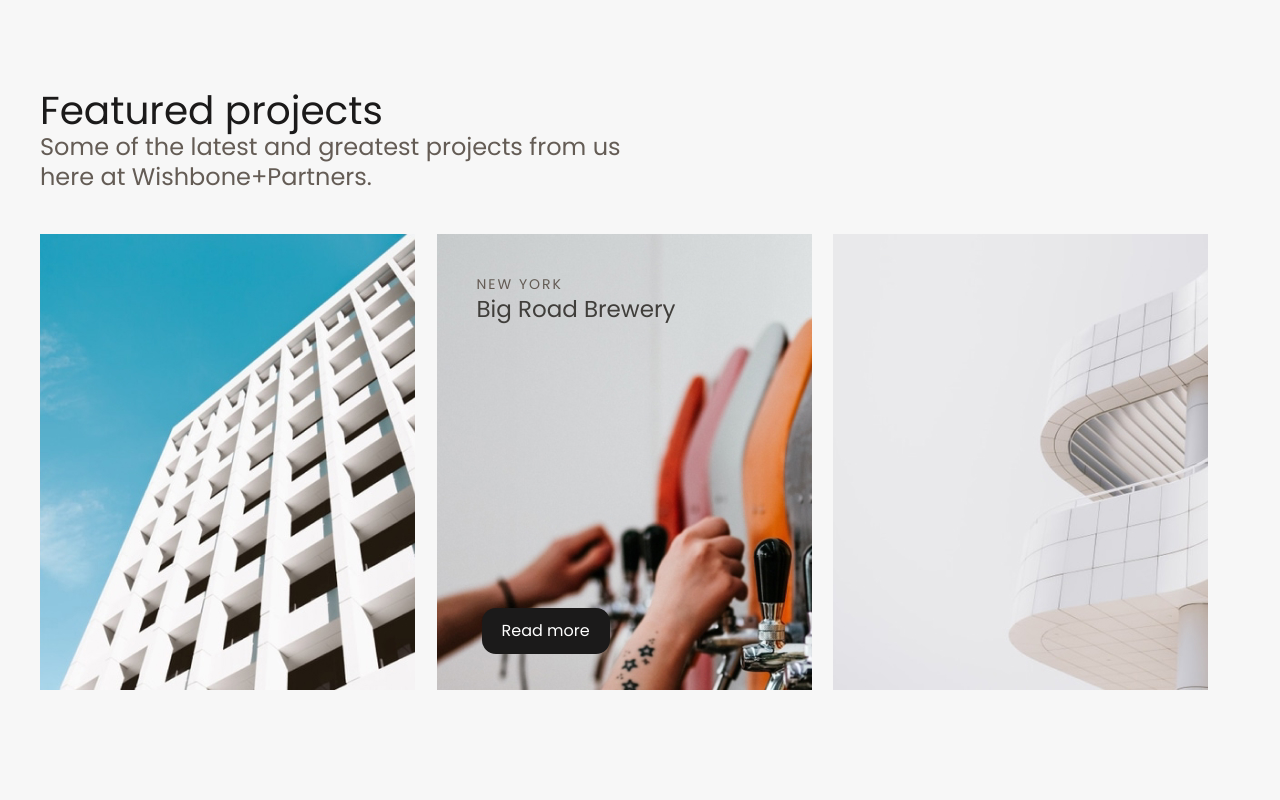
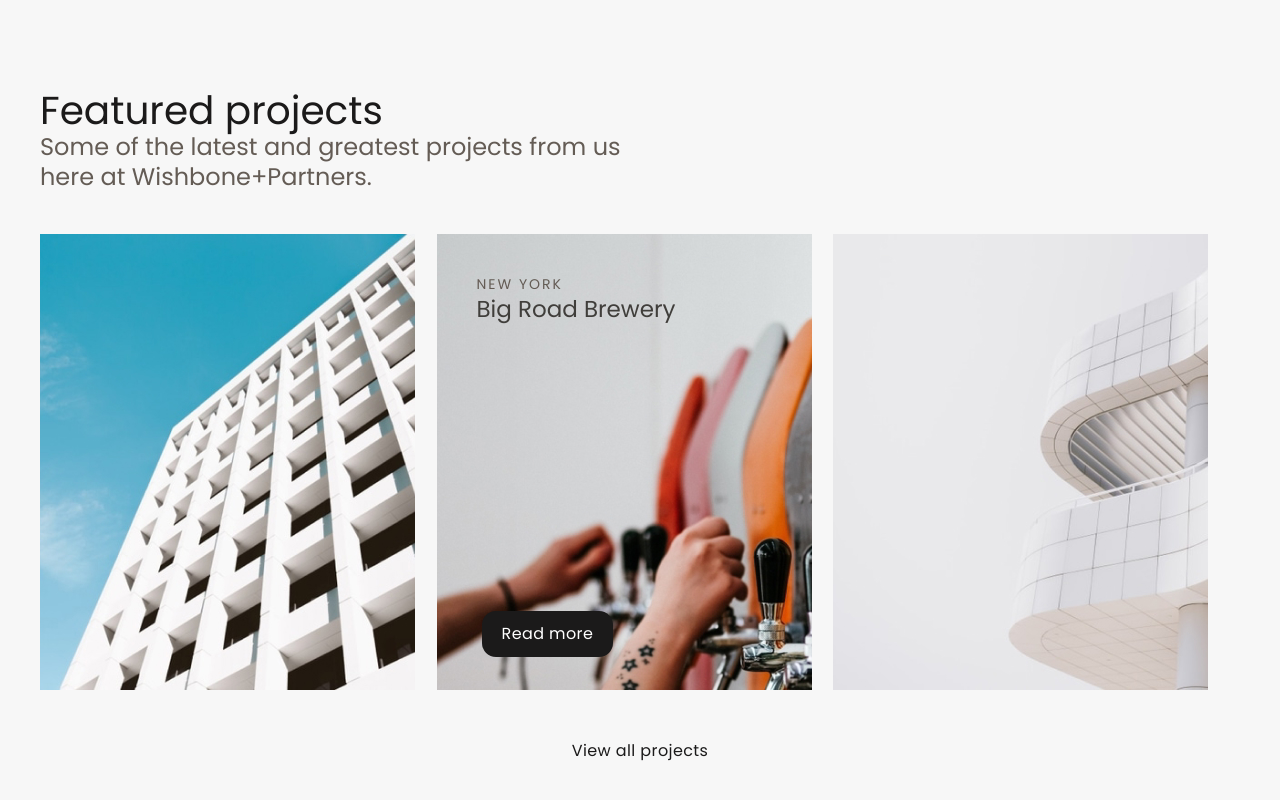
Before and after one commit to PCRVLX/Wishbone, a plain HTML site: page index.html in a window 1280 px wide. Shown: the part 4712-5512 px from the top of the page. Drawn offline with Linux system fonts and the light colour scheme.

Commit message:
add link on class txt_featured

```diff
--- a/css/style.css
+++ b/css/style.css
@@ -372,6 +372,7 @@ section .text p:nth-of-type(2){
 .featured .txt_featured{
     position: relative;
     max-width: 1200px;
+    min-height: 698px;
     margin: auto;
     padding-top: 120px;
     padding-bottom: 100px;
@@ -395,6 +396,7 @@ section .text p:nth-of-type(2){
 }
 .position{
     position: relative;
+    margin-bottom: 42px;
 }
 
 .txt_brewery{
@@ -425,3 +427,12 @@ section .text p:nth-of-type(2){
     bottom: 40px;
     left: 45px;
 }
+
+.txt_featured a{
+    display: block;
+    text-align: center;
+    font: 16px/24px 'Poppins';
+    letter-spacing: 0.4px;
+    color: #1B1A1A;
+    text-decoration: none;
+}
--- a/index.html
+++ b/index.html
@@ -188,7 +188,7 @@
             </div>
             <a href="#"><img src="images/project3.jpg" alt="project3"></a>
         </div>
-
+            <a href="#">View all projects</a>
     </div>
 
 </section>
```
